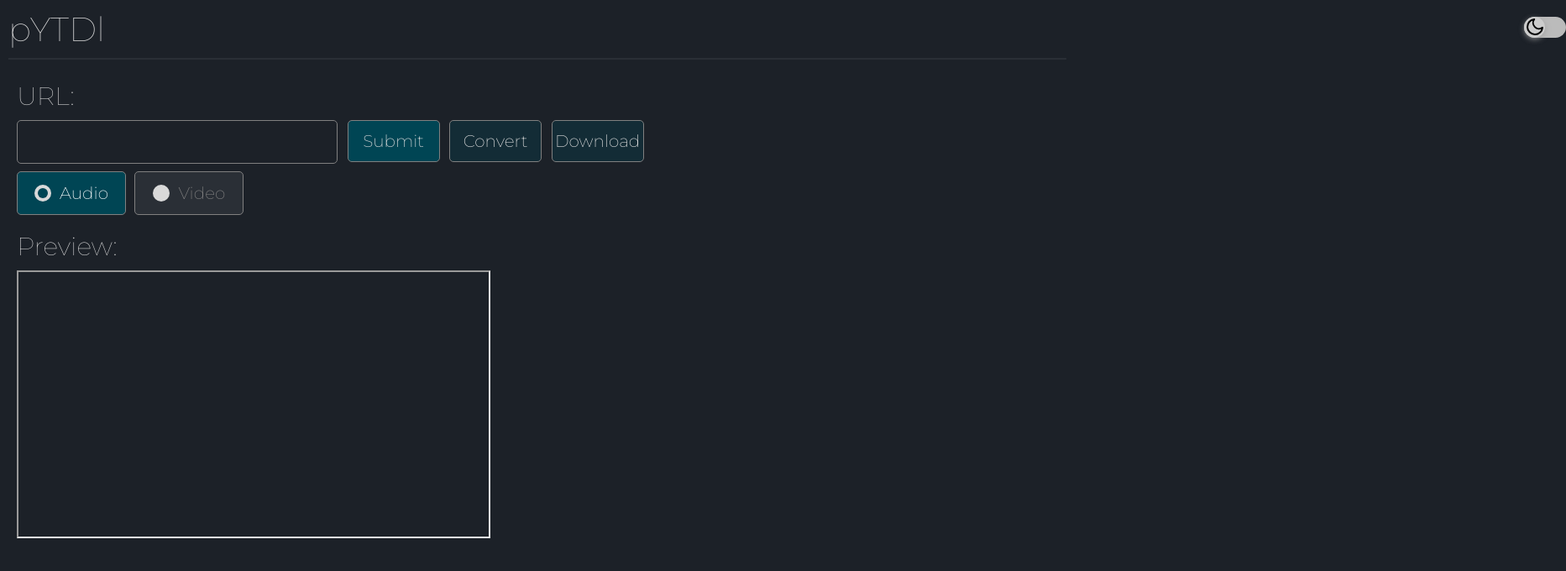
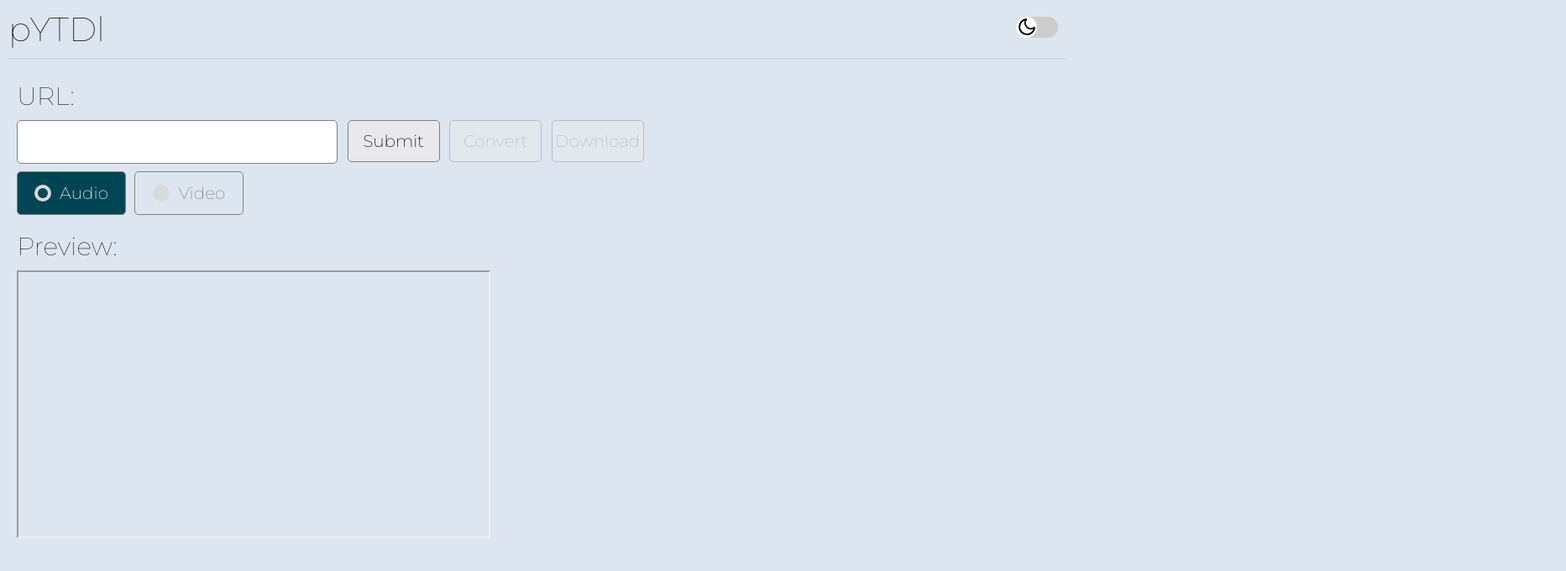
Before and after one commit to tnk-rin/FlaskYTDl, a plain HTML site: page resources/html/index.html in a window 1280 px wide. Shown: the whole page at 84% size, 1865 px wide, since content can reach past the window. Drawn offline with Linux system fonts and the light colour scheme; files that its build step writes are made by us from their sources; files whose address does not match are found by name.

Commit message:
Dark mode added, theme toggle added

```diff
--- a/resources/html/index.html
+++ b/resources/html/index.html
@@ -8,13 +8,13 @@
 		<link href="https://fonts.googleapis.com/css2?family=Montserrat:wght@100;200&display=swap" rel="stylesheet">
 	</head>
 
-	<body class="theme-dark">
+	<body id="body" class="theme-light">
 		<div class="header">
 			<div class="header-left"><h1>pYTDl</h1></div>
 
 			<div class="header-right">
 			<label class="toggler-wrapper style-4">
-				<input type="checkbox" id="darkmode">
+				<input type="checkbox" id="darkmode" unchecked>
 				<div class="toggler-slider">
 					<div class="toggler-knob">
 						<img class="icon" src="/res/images/moon.svg"/>
--- a/resources/static/scripts.js
+++ b/resources/static/scripts.js
@@ -37,7 +37,5 @@ function downloadURL() {
 
 function changeTheme() {
 	let dark = document.getElementById("darkmode").checked;
-	if (dark) {
-
-	}
+	document.getElementById("body").className = dark ? "theme-dark" : "theme-light";
 }
--- a/resources/static/style.css
+++ b/resources/static/style.css
@@ -12,16 +12,18 @@
 	--transparent: #00000000;
 	--option-text-selected: #fff;
 	--option-text-deselected: #808080;
+	--option-text-disabled: #b8bbc6;
 	--option-selected: #004554;
 	--option-deselected: #dde6f0;
-	--option-disabled: #dde6f010;
-	--option-hover: #004554cc;
+	--option-disabled: #e3e7ee;
+	--option-enabled: #e9e9ed;
+	--option-hover: #e5e0e5;
 	--option-clicked: #004554aa;
 	--dot-selected: #004554;
 	--dot-deselected: #d9d9d9;
 	--knob-color: #fff;
 	--slider-bg: #ccc;
-	--textbox-bg: #dde6f0;
+	--textbox-bg: #fff;
 }
 
 .theme-dark {
@@ -32,15 +34,17 @@
 	--option-selected: #004554;
 	--option-deselected: #ffffff10;
 	--option-disabled: #00455450;
+	--option-enabled: #00455460;
 	--option-hover: #004554cc;
 	--option-clicked: #004554aa;
 	--option-text-selected: #fff;
-	--option-text-deselected: #808080;
+	--option-text-deselected: #ffffff80;
+	--option-text-disabled: #ffffff30;
 	--dot-selected: #004554;
 	--dot-deselected: #d9d9d9;
 	--knob-color: #ccc;
 	--slider-bg: #bbb;
-	--textbox-bg: #004554;
+	--textbox-bg: #00455450;
 }
 
 body {
@@ -84,18 +88,18 @@ hr {
 }
 
 .header {
-	width: 50%;
+	width: 100%;
 	display: inline-flex;
 }
 
 .header-left {
-	align="left";
-	margin-right: 140rem;
+	align: "left";
 }
 
 .header-right {
-	margin-top: 2rem;
-	align="right";
+	position: absolute;
+	top: 2rem;
+	right: 2rem;
 }
 
 .inputframe {
@@ -108,7 +112,7 @@ hr {
 }
 
 .textbox {
-	background: var(--background);
+	background: var(--textbox-bg);
 	color: var(--text-primary);
 	border: 1px solid grey;
 	border-radius: 5px;
@@ -120,7 +124,7 @@ hr {
 }
 
 .button {
-	background: var(--option-selected);
+	background: var(--option-enabled);
 	-moz-transition: all .08s ease-in;
 	-o-transition: all .08s ease-in;
 	-webkit-transition: all .08s ease-in;
@@ -143,6 +147,8 @@ hr {
 }
 
 .button:disabled {
+	color: var(--option-text-disabled);
+	border-color: var(--option-text-disabled);
 	background: var(--option-disabled);
 }
 
@@ -278,6 +284,8 @@ input[type="radio"] {
 	left: 0;
 	top: 0;
 	background-color: var(--knob-color);
+	/*
 	-webkit-box-shadow: 0 2px 6px rgba(153, 153, 153, 0.75);
 	box-shadow: 0 2px 6px rgba(153, 153, 153, 0.75);
+	*/
 }
```
Also changed, not shown: 1 other file.
